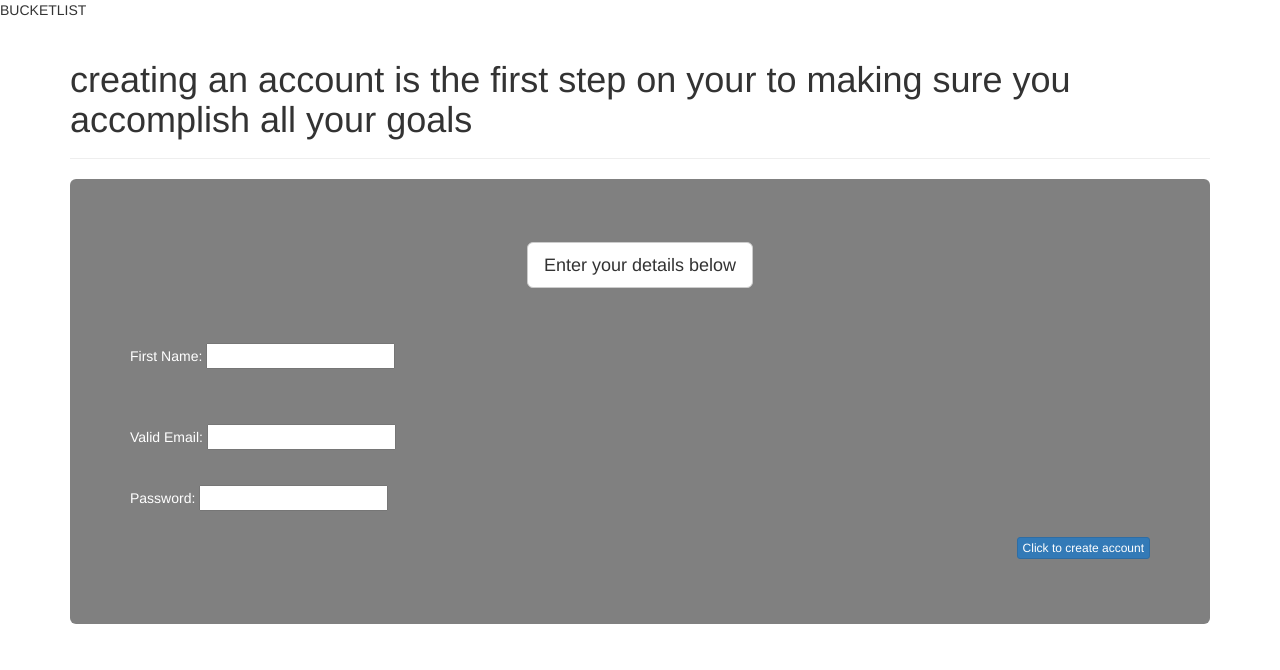
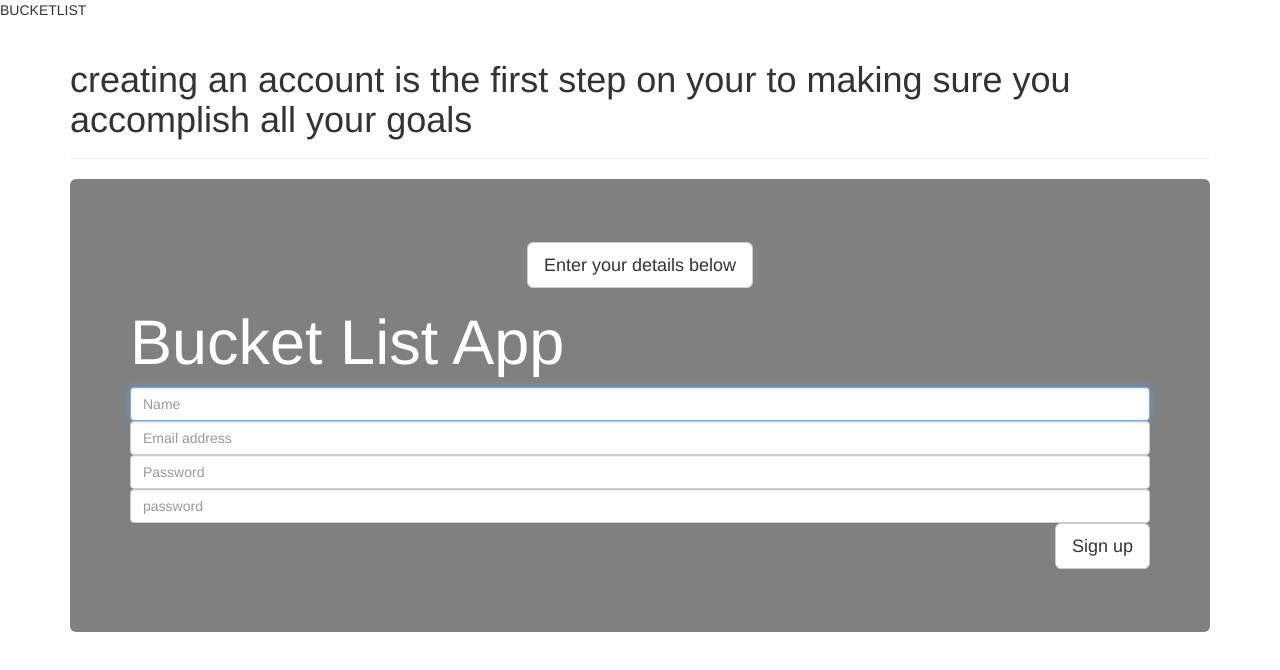
Before and after one commit to Erastusae/bucketlist, a plain HTML site: page regestration.html in a window 1280 px wide. Drawn offline with nearby package versions, Linux system fonts and the light colour scheme.

Commit message:
improved ui for the regestration form

```diff
--- a/regestration.html
+++ b/regestration.html
@@ -22,36 +22,20 @@
 <div class="jumbotron">
     <p>
         <p align="center"><a href="#" class="btn btn-default btn-lg" role="button">Enter your details below</a></p>
-<br>
-<br>
+ <h1>Bucket List App</h1>
+        <form class="form-signin">
+        <label for="inputName" class="sr-only">Name</label>
+        <input type="name" name="inputName" id="inputName" class="form-control" placeholder="Name" required autofocus>
+        <label for="inputEmail" class="sr-only">Email address</label>
+        <input type="email" name="inputEmail" id="inputEmail" class="form-control" placeholder="Email address" required autofocus>
+        <label for="inputPassword" class="sr-only">Password</label>
+        <input type="password" name="inputPassword" id="inputPassword" class="form-control" placeholder="Password" required>
+        <label for="Confirm Paasword" class="sr-only">Confirm Password</label>
+        <input type="password" name="confirm password" id="confirm password" class="form-control" placeholder="password" required>
+        <p align="right"><a href="bucketlisthome.html" class="btn btn-default btn-lg" role="button">Sign up</a></p>
 
-        <form>
-            First Name: <input
-            type="text" name="name"
-            id="name" value="" />
-        </form>
-<br>
-<br>
-       <p> <form>
-           Valid Email: <input
-            type="text" name="name"
-            id="name" value="" />
-        </form>
-       </p>
 
-<br>
-<br.
-        <form>
-            Password: <input
-            type="text" name="name"
-            id="name" value="" />
-        </form>
-<br>
-<br>
-        <p align="right">  <a href="login.html" class="btn btn-primary btn-xs" role="button"> Click to create account <a/></p>
-
-    </p>
-
+      </form>
 
 </div>
 
```
